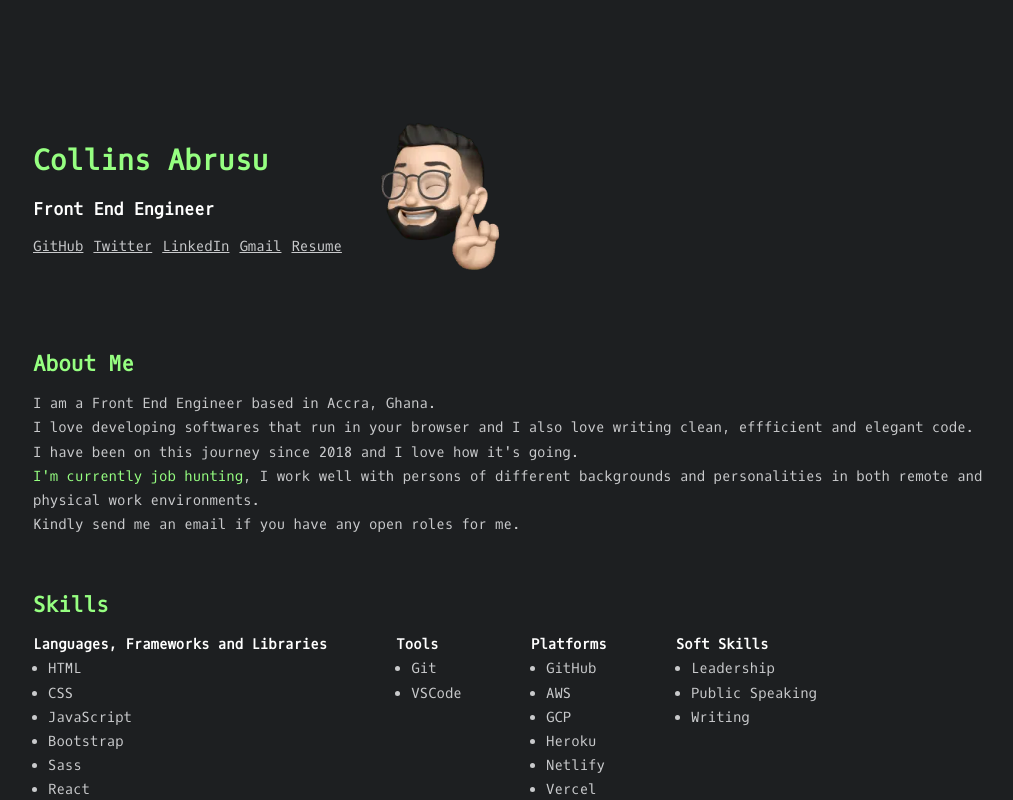
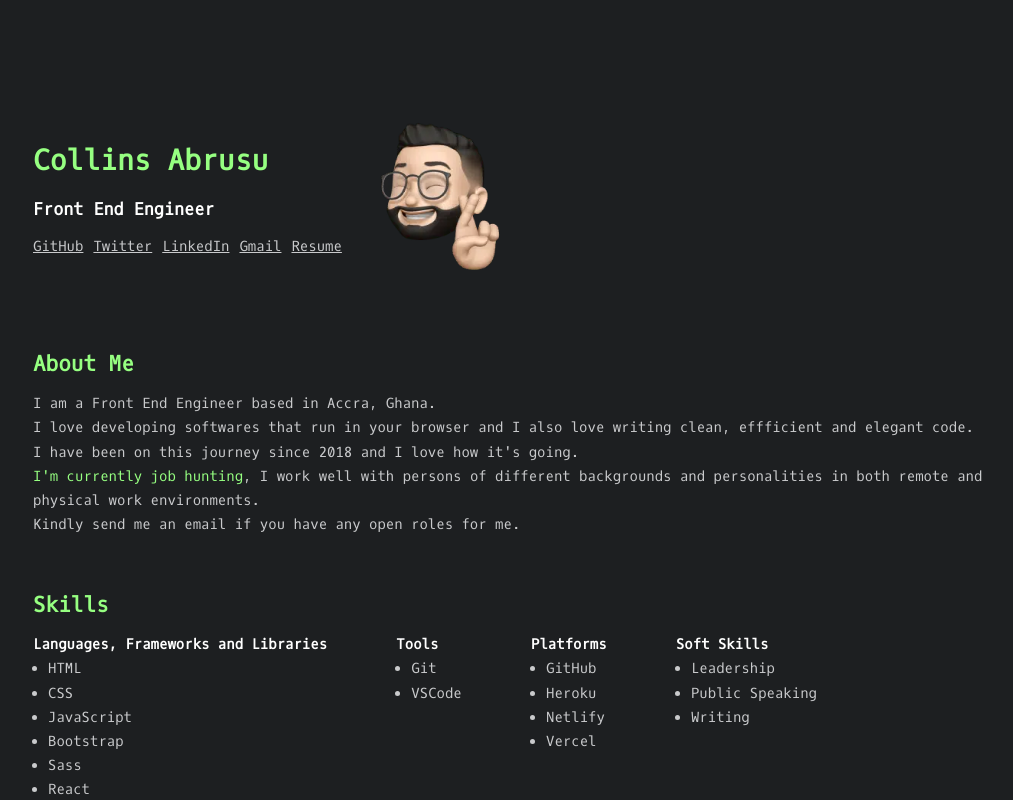
Before and after one commit to abrusu-collins/Portfolio-v7, a React (Create React App) app: page / in a window 1280 px wide. Shown: the top 800 px of the page, without its empty margins (117-1130 px from the left). Built offline with nearby package versions, Linux system fonts and the light colour scheme.

Commit message:
some skills commented

```diff
--- a/src/components/Skills.jsx
+++ b/src/components/Skills.jsx
@@ -26,8 +26,8 @@ function Skills() {
           <p>Platforms</p>
           <ul>
             <li>GitHub</li>
-            <li>AWS</li>
-            <li>GCP</li>
+            {/* <li>AWS</li>
+            <li>GCP</li> */}
             <li>Heroku</li>
             <li>Netlify</li>
             <li>Vercel</li>
```
